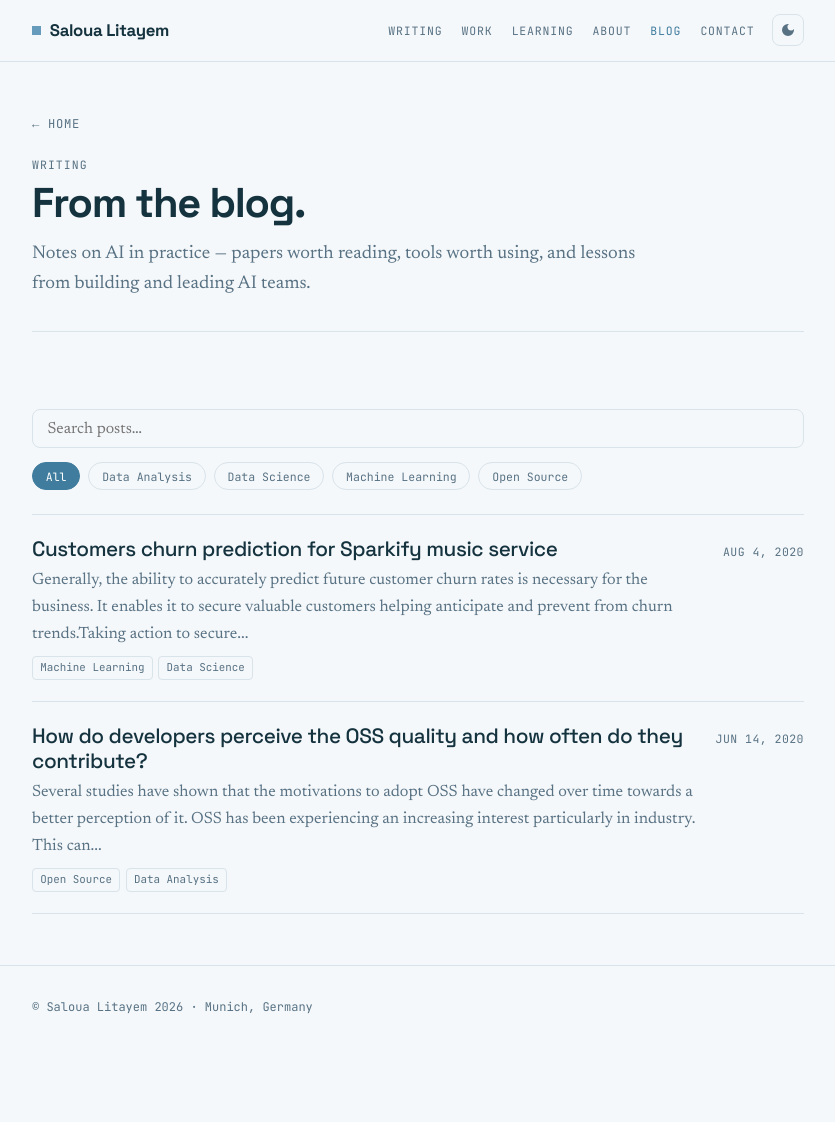
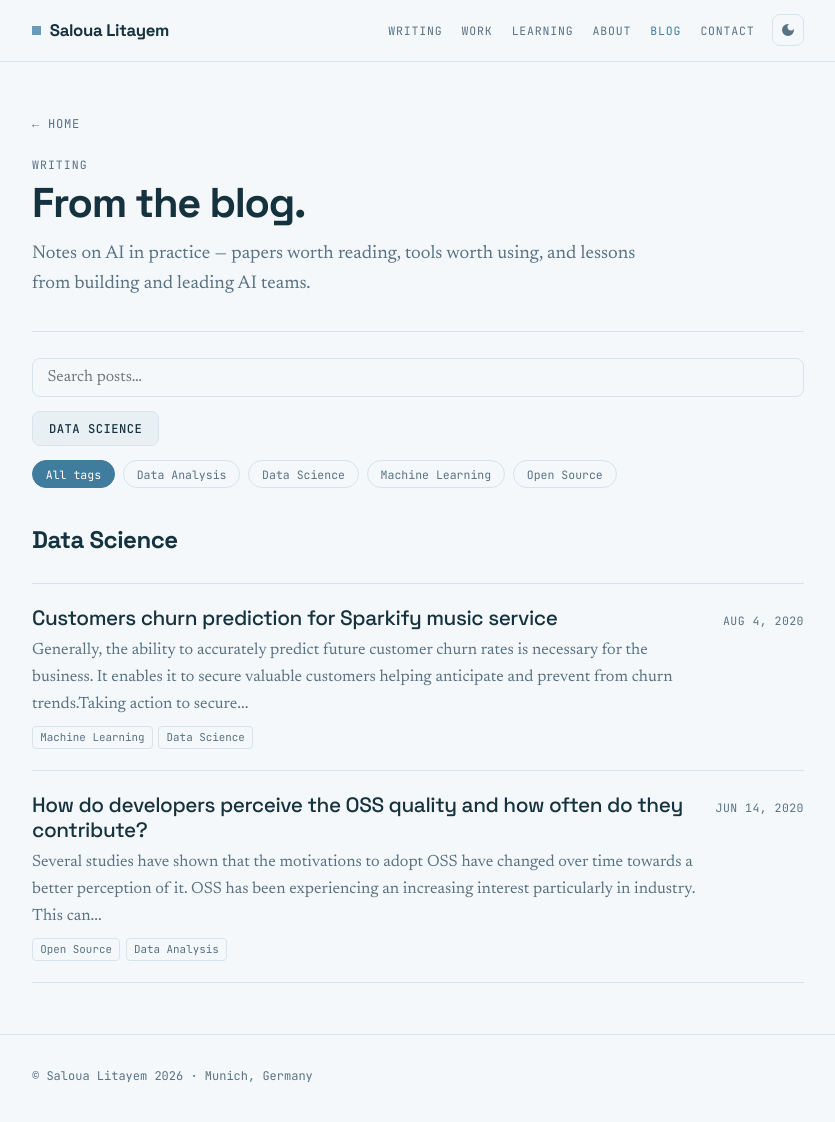
Before and after one commit to slitayem/slitayem.github.io, a Jekyll site: the page built from blog/index.html, in a window 1280 px wide and 1135 px high. Shown: the top 1122 px of the window, without its empty margins (222-1057 px from the left). Built offline with Jekyll 4.4.1, drawn with Linux system fonts in a browser that asks for light colours.

Commit message:
Add blog categories

```diff
--- a/_config.yml
+++ b/_config.yml
@@ -31,6 +31,18 @@ plugins:
 scholar:
   source: ./_bibliography
   bibliography_template: bib
+
+# Broad topic areas for the blog (set via `category:` in a post's front
+# matter). Distinct from `tags`, which stay free-form/granular. Listed here
+# explicitly (rather than derived from existing posts) so the /blog section
+# filter can show all intended sections even before every one has a post.
+blog_sections:
+  - Leadership
+  - AI Engineering
+  - Data Science
+  - Career & Learning
+  - Data Engineering
+  - Architecture
 exclude:
   - Gemfile
   - Gemfile.lock
--- a/_posts/2020-06-14-oss-contrib-analysis.md
+++ b/_posts/2020-06-14-oss-contrib-analysis.md
@@ -3,6 +3,7 @@ layout: post
 title: "How do developers perceive the OSS quality and how often do they contribute?"
 date: 2020-06-14
 excerpt_separator: <!--more-->
+category: Data Science
 tags: [Open Source, Data Analysis]
 ---
 
--- a/_posts/2020-08-04-churn-prediction.md
+++ b/_posts/2020-08-04-churn-prediction.md
@@ -3,6 +3,7 @@ layout: post
 title: "Customers churn prediction for Sparkify music service"
 date: 2020-08-04
 excerpt_separator: <!--more-->
+category: Data Science
 tags: [Machine Learning, Data Science]
 ---
 
--- a/blog/index.html
+++ b/blog/index.html
@@ -37,19 +37,35 @@ permalink: /blog/
     <p class="sub">Notes on AI in practice — papers worth reading, tools worth using, and lessons from building and leading AI teams.</p>
   </section>
 
-  <section>
+  <section class="blog-main">
     <div class="blog-controls">
       <input type="search" id="blog-search" class="search-input" placeholder="Search posts…" aria-label="Search posts" />
+      <nav class="section-filters" id="section-filters" aria-label="Jump to a section">
+        {% for sec in site.blog_sections %}
+        {% assign sec_post_count = site.posts | where: "category", sec | size %}
+        {% if sec_post_count > 0 %}
+        <a class="section-filter" href="#{{ sec | slugify }}">{{ sec | escape }}</a>
+        {% endif %}
+        {% endfor %}
+      </nav>
       <div class="tag-filters" id="tag-filters">
-        <button type="button" class="tag-filter active" data-tag="all">All</button>
+        <button type="button" class="tag-filter active" data-tag="all">All tags</button>
         {% assign post_tags = site.tags | sort %}
         {% for tag in post_tags %}
         <button type="button" class="tag-filter" data-tag="{{ tag[0] | downcase }}">{{ tag[0] }}</button>
         {% endfor %}
       </div>
     </div>
+
+    {% assign categorized_urls = "" | split: "," %}
+    {% for sec in site.blog_sections %}
+    {% assign sec_posts = site.posts | where: "category", sec %}
+    {% for p in sec_posts %}{% assign categorized_urls = categorized_urls | push: p.url %}{% endfor %}
+    {% if sec_posts.size > 0 %}
+    <div class="post-group" id="{{ sec | slugify }}">
+      <h2>{{ sec | escape }}</h2>
       <div class="posts">
-      {% for post in site.posts %}
+        {% for post in sec_posts %}
         <a class="post" href="{{ post.url }}"
            data-tags="{% if post.tags %}{{ post.tags | join: '|' | downcase }}{% endif %}"
            data-search="{{ post.title | append: ' ' | append: post.excerpt | strip_html | strip_newlines | downcase | escape }}">
@@ -60,11 +76,46 @@ permalink: /blog/
           <span class="ptags">{% for t in post.tags %}<span class="tag">{{ t }}</span>{% endfor %}</span>
           {% endif %}
         </a>
-      {% else %}
-      <p class="no-posts">No posts yet — check back soon.</p>
         {% endfor %}
+      </div>
+    </div>
+    {% endif %}
+    {% endfor %}
+
+    {% comment %}
+      Catches posts with no category, and (deliberately) posts whose
+      category doesn't exactly match an entry in blog_sections - a typo'd
+      category shouldn't silently vanish from the page, it should show up
+      here as a visible sign something needs fixing in _config.yml or the
+      post's front matter.
+    {% endcomment %}
+    {% assign leftover = "" | split: "," %}
+    {% for post in site.posts %}
+    {% unless categorized_urls contains post.url %}
+    {% assign leftover = leftover | push: post %}
+    {% endunless %}
+    {% endfor %}
+    {% if leftover.size > 0 %}
+    <div class="post-group" id="more">
+      <h2>More</h2>
+      <div class="posts">
+        {% for post in leftover %}
+        <a class="post" href="{{ post.url }}"
+           data-tags="{% if post.tags %}{{ post.tags | join: '|' | downcase }}{% endif %}"
+           data-search="{{ post.title | append: ' ' | append: post.excerpt | strip_html | strip_newlines | downcase | escape }}">
+          <span class="pmeta">{{ post.date | date: "%b %-d, %Y" }}</span>
+          <span class="ptitle">{{ post.title }}</span>
+          <span class="pdesc">{{ post.excerpt | strip_html | strip_newlines | truncatewords: 32 }}</span>
+          {% if post.tags %}
+          <span class="ptags">{% for t in post.tags %}<span class="tag">{{ t }}</span>{% endfor %}</span>
+          {% endif %}
+        </a>
+        {% endfor %}
+      </div>
+    </div>
+    {% endif %}
+
     <p class="no-posts" id="no-results" style="display:none;">No posts match your search.</p>
-    </div>
   </section>
 
 </main>
--- a/css/theme.css
+++ b/css/theme.css
@@ -93,14 +93,24 @@ section h2{font-family:var(--font-d);font-weight:700;font-size:1.5rem;letter-spa
 .post:hover .ptitle{color:var(--accent);}
 .post .pdesc{grid-column:1;color:var(--soft);font-size:1.02rem;}
 .post .pmeta{grid-column:2;grid-row:1;font-family:var(--font-m);font-size:.72rem;text-transform:uppercase;letter-spacing:.04em;color:var(--soft);white-space:nowrap;padding-top:.4rem;}
+.post .psection{grid-column:1;grid-row:1;color:var(--accent);font-family:var(--font-m);font-weight:500;font-size:.72rem;text-transform:uppercase;letter-spacing:.04em;}
 .post .ptags{grid-column:1;display:flex;flex-wrap:wrap;gap:.35rem;margin-top:.15rem;}
-@media(max-width:560px){.post{grid-template-columns:1fr;}.post .pmeta{grid-column:1;grid-row:auto;order:-1;padding-top:0;}}
+@media(max-width:560px){.post{grid-template-columns:1fr;}.post .pmeta{grid-column:1;grid-row:auto;order:-1;padding-top:0;}.post .psection{order:-2;}}
 .blog-cta{margin-top:1.7rem;}
 .no-posts{margin-top:1.5rem;color:var(--soft);}
 
-.blog-controls{margin-top:1.6rem;display:flex;flex-direction:column;gap:.9rem;}
+.blog-main{padding-top:1rem;}
+.blog-controls{margin-top:.6rem;display:flex;flex-direction:column;gap:.9rem;}
 .search-input{width:100%;font-family:var(--font-b);font-size:1rem;color:var(--ink);background:var(--paper);border:1px solid var(--line);border-radius:8px;padding:.65rem .9rem;box-sizing:border-box;}
 .search-input:focus{outline:none;border-color:var(--accent);box-shadow:0 0 0 3px var(--adim);}
+.section-filters{display:flex;flex-wrap:wrap;gap:.5rem;}
+.section-filter{display:inline-block;font-family:var(--font-m);font-weight:500;font-size:.76rem;text-transform:uppercase;letter-spacing:.04em;text-decoration:none;color:var(--ink);background:var(--p2);border:1px solid var(--line);padding:.4rem 1rem;border-radius:8px;}
+.section-filter:hover{border-color:var(--accent);color:var(--accent);}
+
+.post-group{scroll-margin-top:5rem;margin-top:2rem;}
+.post-group:first-of-type{margin-top:1.5rem;}
+.post-group h2{margin-bottom:.3rem;}
+
 .tag-filters{display:flex;flex-wrap:wrap;gap:.5rem;}
 .tag-filter{font-family:var(--font-m);font-size:.72rem;color:var(--soft);background:transparent;border:1px solid var(--line);padding:.32rem .8rem;border-radius:999px;cursor:pointer;}
 .tag-filter:hover{border-color:var(--accent);color:var(--accent);}
--- a/index.html
+++ b/index.html
@@ -58,6 +58,7 @@ description: Saloua Litayem — Data & AI leader in Munich. I build AI products
     <div class="posts">
       {% for post in site.posts limit:3 %}
       <a class="post" href="{{ post.url }}">
+        {% if post.category %}<span class="psection">{{ post.category | escape }}</span>{% endif %}
         <span class="pmeta">{{ post.date | date: "%b %-d, %Y" }}</span>
         <span class="ptitle">{{ post.title }}</span>
         <span class="pdesc">{{ post.excerpt | strip_html | strip_newlines | truncatewords: 26 }}</span>
```
Also changed, not shown: other parts of blog/index.html (+14 -5 lines), README.md. Lines whose indentation alone changed are shown as unchanged.
